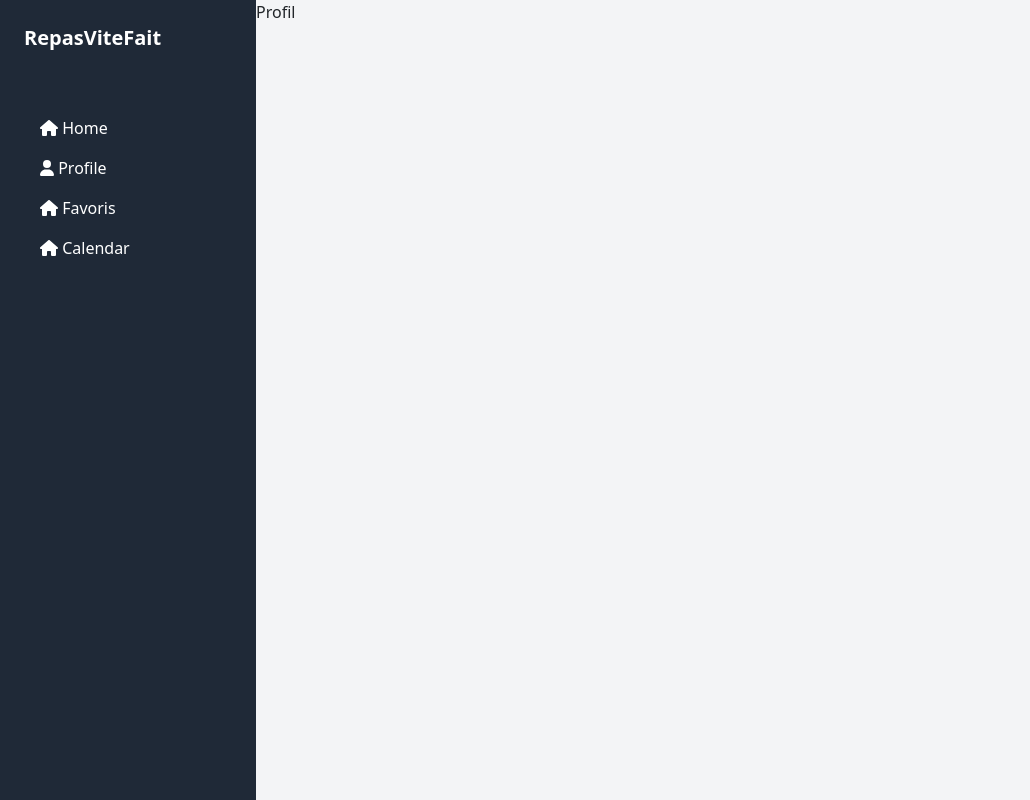
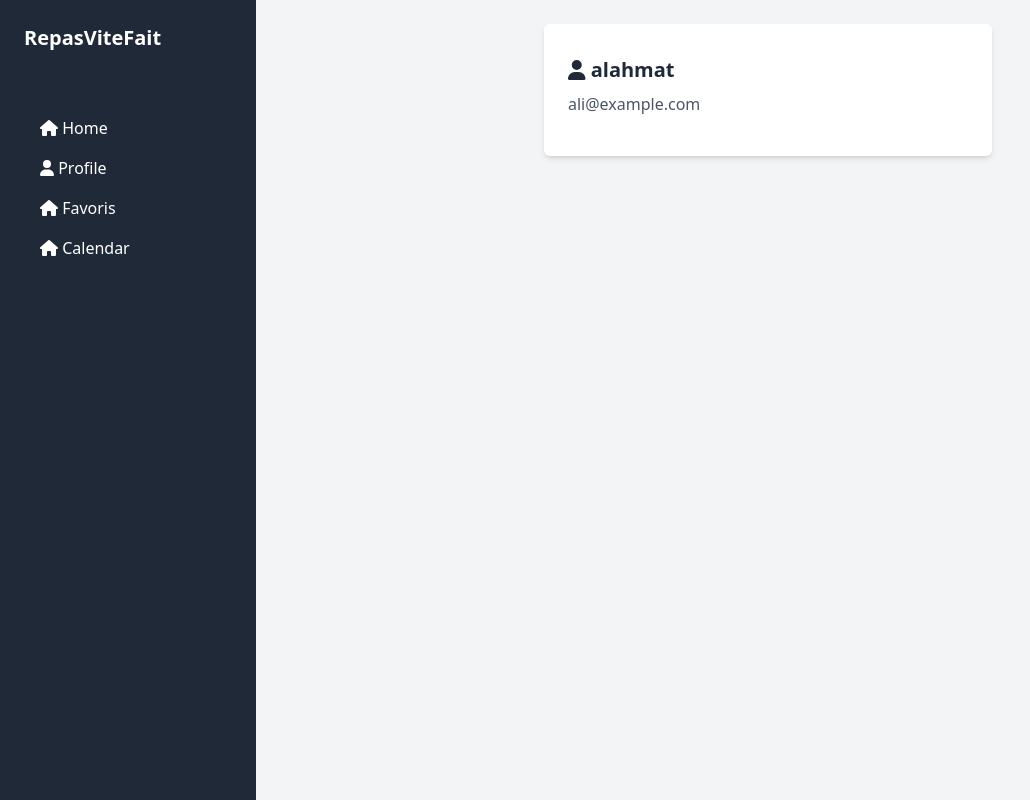
Before and after one commit to NiNejah/repas_vite_fait, a Vue app in the folder frontend/: page /profil in a window 1280 px wide. Shown: the whole page, without its empty margins (0-1030 px from the left). Built offline with nearby package versions, Linux system fonts and the light colour scheme.

Commit message:
add nav bar and profil

```diff
--- a/frontend/src/components/Home.vue
+++ b/frontend/src/components/Home.vue
@@ -1,11 +1,18 @@
 <script setup >
+import {ref} from 'vue';
+
+const isConnected = ref(false);
+
+const signout = () =>{
+  console.log("disconnected");
+}
 
 </script>
 
 <template>
   <div id="app">
     <nav>
-      <ul>
+      <ul v-if="!isConnected">
         <li >
           <router-link to="/registre" ><font-awesome-icon icon="user-plus" /> Sign Up</router-link>
         </li>
@@ -13,24 +20,29 @@
           <router-link to="/login" ><font-awesome-icon icon="sign-in-alt" /> Login</router-link>
         </li>
       </ul>
+      <ul v-else>
+        <li >
+          <!-- <b-button class="button" variant="outline-secondary" @click="signout" >Sign Out</b-button> -->
+          <router-link to="" @click="signout"><font-awesome-icon icon="sign-out-alt" /> Sign Out</router-link>
+        </li>
+      </ul>
     </nav>
   </div>
 </template>
 
 <style scoped>
+
 #app {
   text-align: center;
   font-family: Arial, Helvetica, sans-serif;
-  color: #2c3e50;
 }
 ul {
   list-style-type: none;
   margin: 0;
   padding: 0;
   overflow: hidden;
-  background-color: gray;
+  background-color: #333;
 }
-
 li {
   float: right;
 }
--- a/frontend/src/components/Login.vue
+++ b/frontend/src/components/Login.vue
@@ -54,7 +54,8 @@ const closeSigninAndOpenSginup = () =>{
                         <span>Login</span>
                     </button>
                 </div>
-                <a class="creatCompte" @click="closeSigninAndOpenSginup"> Vous n'avez pas un compte ? </a>
+                <router-link to="/registre" > Vous n'avez pas un compte ?</router-link>
+                <!-- <a class="creatCompte" @click="closeSigninAndOpenSginup"> Vous n'avez pas un compte ? </a> -->
                 <div class="form-group">
                     <div v-if="data.errorMessage" class="alert alert-danger" >{{ data.errorMessage }}</div>
                 </div>
--- a/frontend/src/components/Profile.vue
+++ b/frontend/src/components/Profile.vue
@@ -1,3 +1,27 @@
+<script setup>
+import { ref } from 'vue';
+
+const user = ref({
+    name: 'alahmat',
+    email: 'ali@example.com',
+    // Ajoutez d'autres propriétés du profil
+});
+</script>
+
+
 <template>
-    <p>Profil</p>
+    <div class="container mx-auto p-4">
+        <div class="max-w-md mx-auto bg-white rounded-md overflow-hidden shadow-md">
+            <div class="p-4">
+                <h2 class="mt-2 text-xl font-semibold text-gray-800"><font-awesome-icon icon="user"/> {{ user.name }}</h2>
+                <p class="text-gray-600">{{ user.email }}</p>
+            </div>
+        </div>
+    </div>
 </template>
+
+
+
+<style scoped>
+
+</style>
--- a/frontend/src/router/index.js
+++ b/frontend/src/router/index.js
@@ -30,7 +30,7 @@ const router = createRouter({
       component: () => import('../components/Favoris.vue')
     },
     {
-      path: '/calendrier',
+      path: '/calendar',
       name: 'calendrier',
       component: () => import('../components/Calendrier.vue')
     }
```
Also changed, not shown: frontend/src/App.vue (+0 -58 lines).
